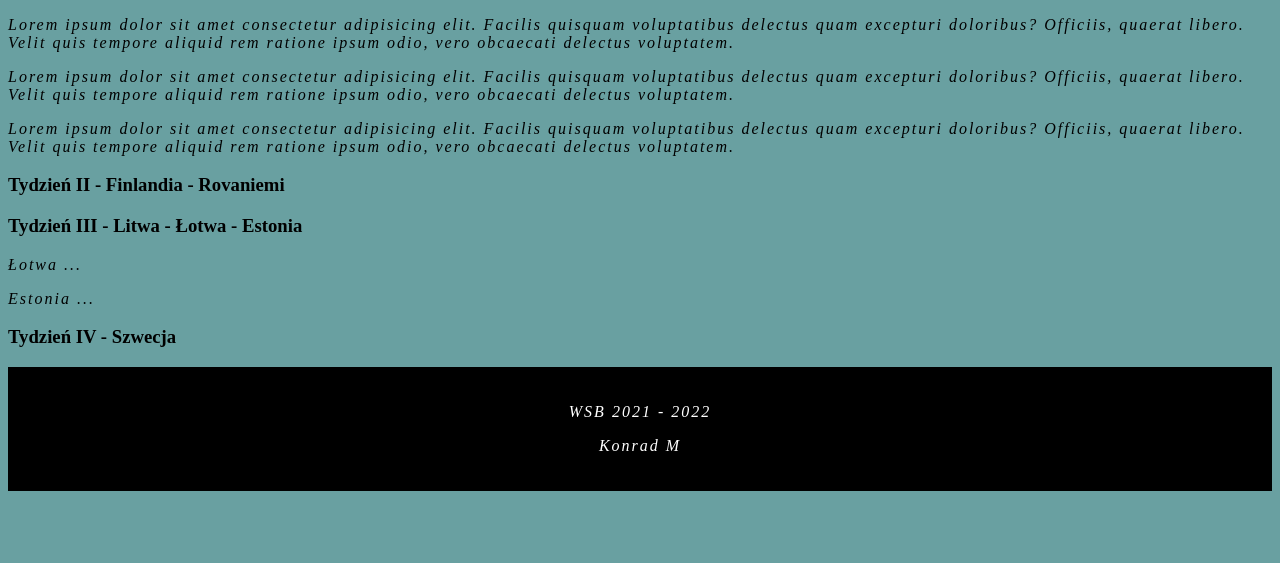
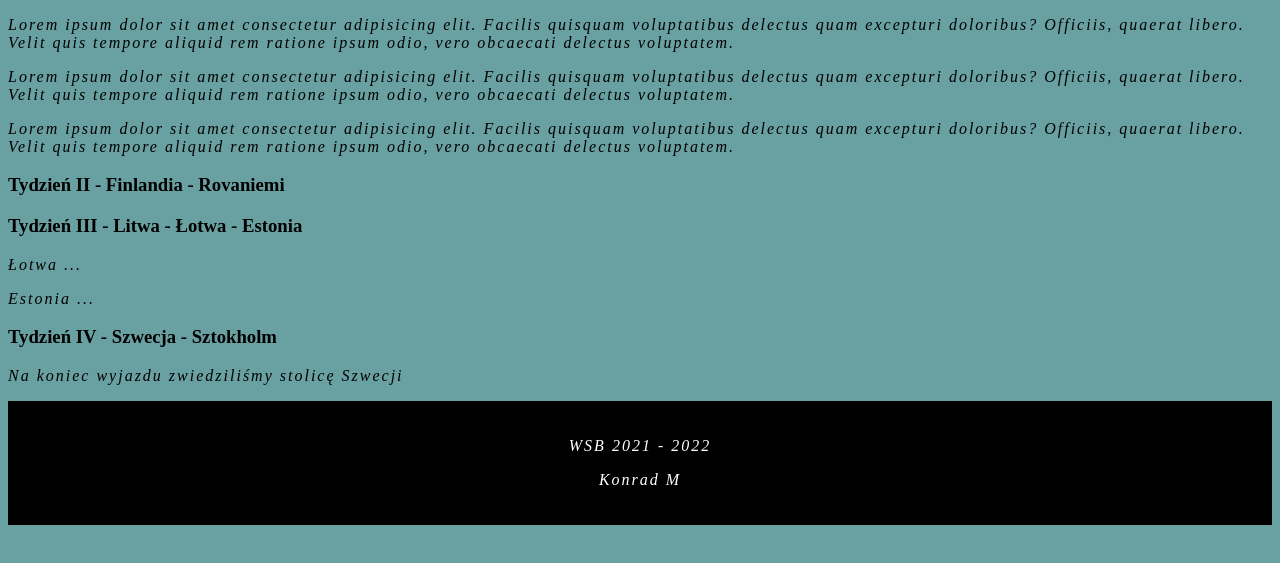
Before and after one commit to Konrad-KaeM/GitHubProjekt, a plain HTML site: page index.html in a window 1280 px wide. Shown: the part 105-668 px from the top of the page. Drawn offline with Linux system fonts and the light colour scheme.

Commit message:
dodaj opis IV tygodnia

```diff
--- a/index.html
+++ b/index.html
@@ -51,7 +51,8 @@
     <p>Łotwa ...</p>
     <p>Estonia ...</p>
 
-    <h3>Tydzień IV - Szwecja</h3>
+    <h3>Tydzień IV - Szwecja - Sztokholm</h3>
+    <p>Na koniec wyjazdu zwiedziliśmy stolicę Szwecji</p>
 
     <footer>
         <p>WSB 2021 - 2022</p>
```
